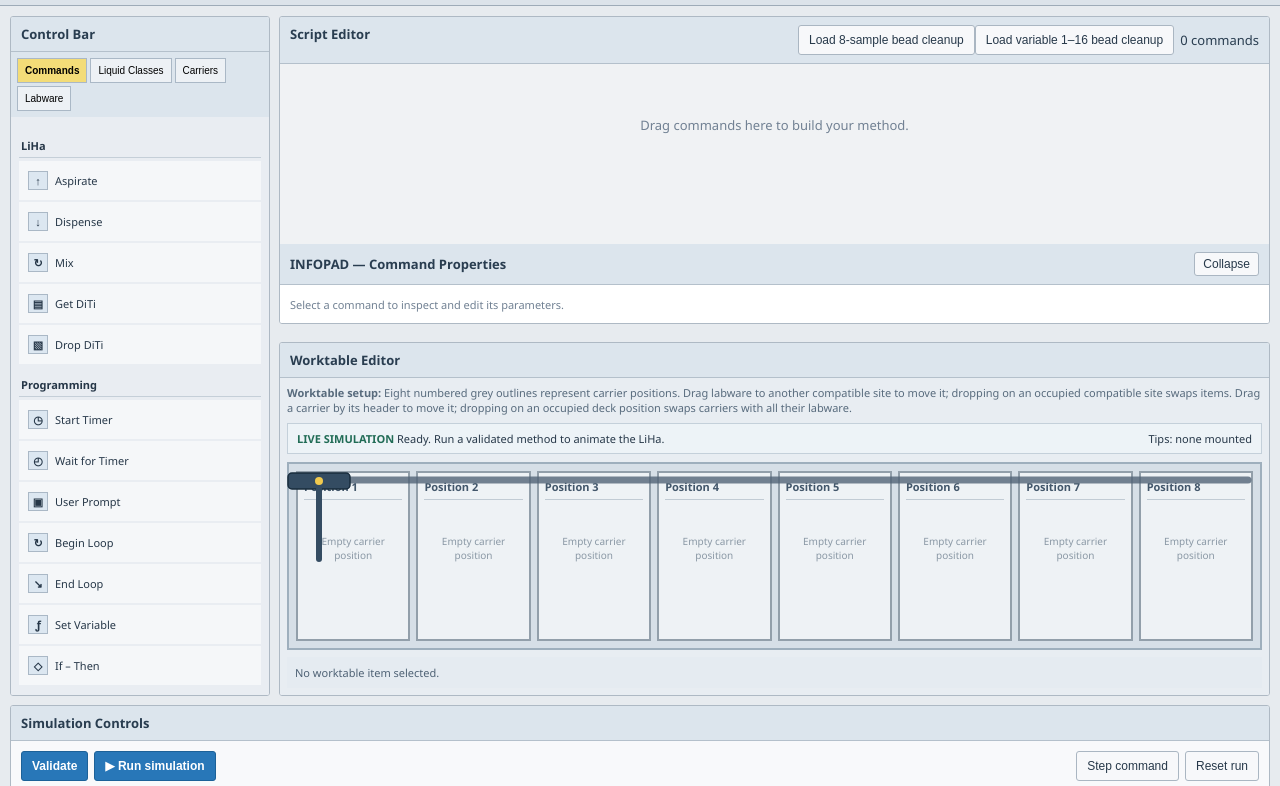
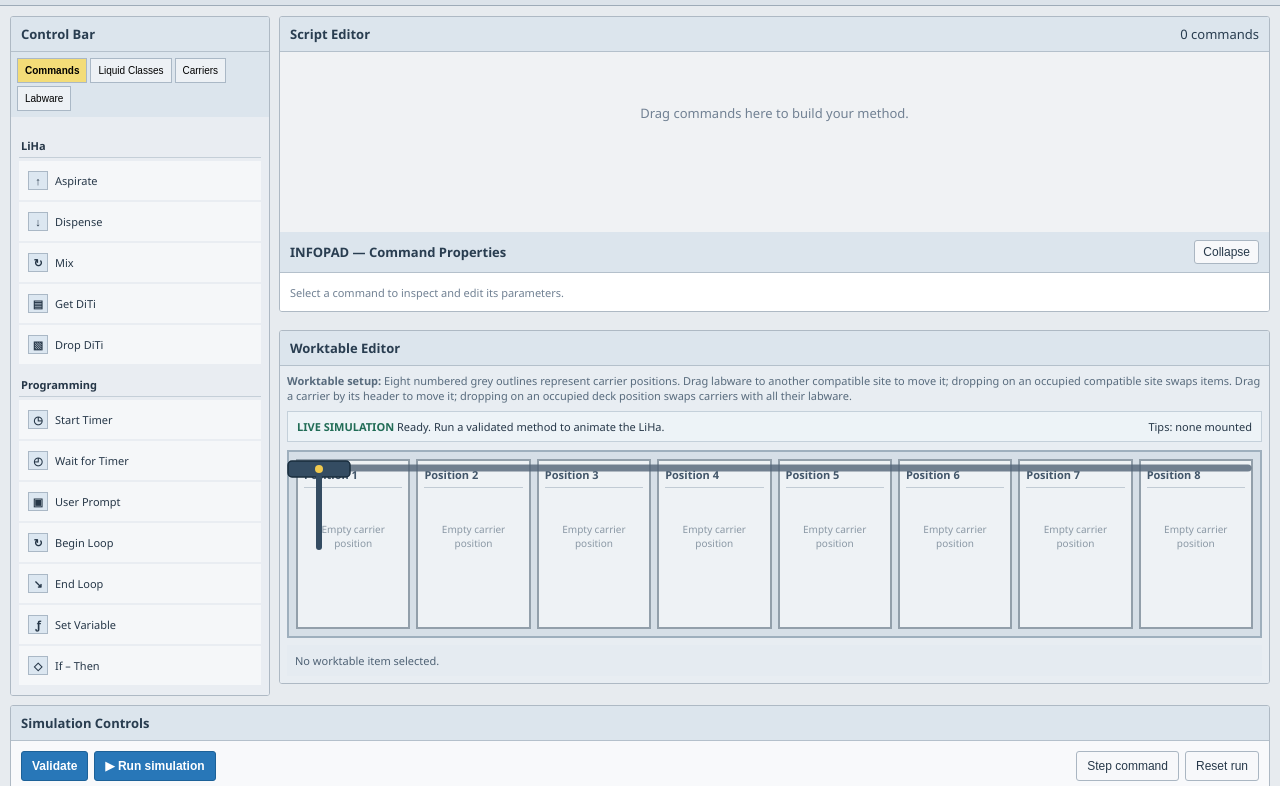
Before and after one commit to zaie-n/evoware-student-simulator, a plain HTML site: page index.html in a window 1280 px wide. Shown: the part 50-836 px from the top of the page. Drawn offline with Linux system fonts and the light colour scheme.

Commit message:
Disable preloaded protocols for student version

```diff
--- a/index.html
+++ b/index.html
@@ -128,7 +128,7 @@ main{padding:10px;max-width:1600px;margin:auto}
 const $=id=>document.getElementById(id);
 // Instructor setting: set to true to show the password-protected premade bead-cleanup protocol buttons.
 // Leave false for the student-facing version. The protocol templates and password check remain in this file.
-const PRELOADED_PROTOCOLS_ENABLED = true;
+const PRELOADED_PROTOCOLS_ENABLED = false;
 const categories={
  "Commands":[["LiHa",["Aspirate","Dispense","Mix","Get DiTi","Drop DiTi"]],["Programming",["Start Timer","Wait for Timer","User Prompt","Begin Loop","End Loop","Set Variable","If – Then"]]],
  "Liquid Classes":[["Liquid Classes",["Water","Glycerol","Ethanol"]]],
```
